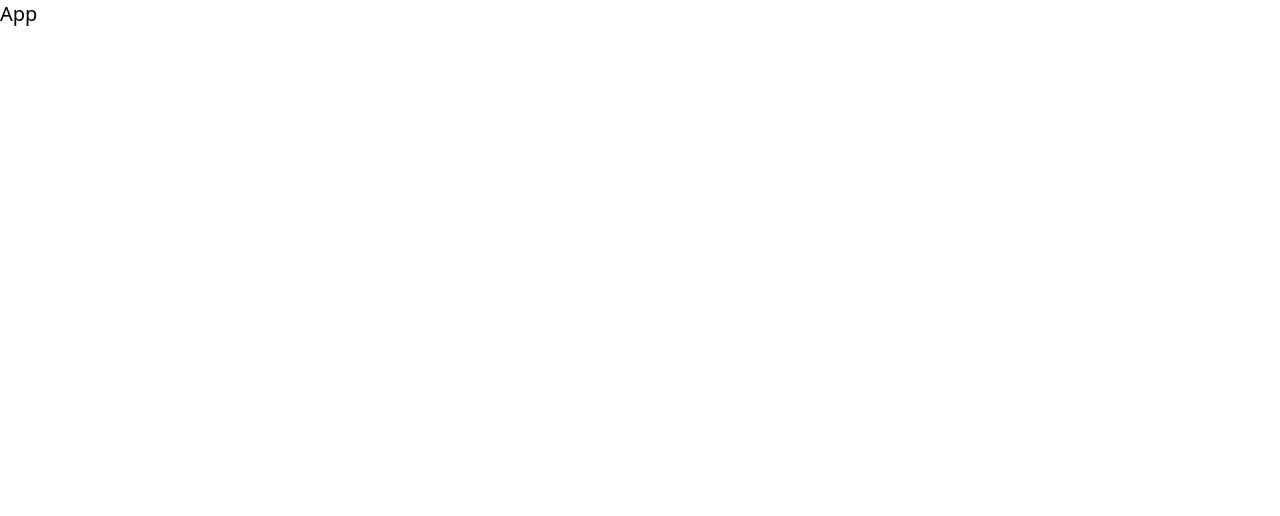
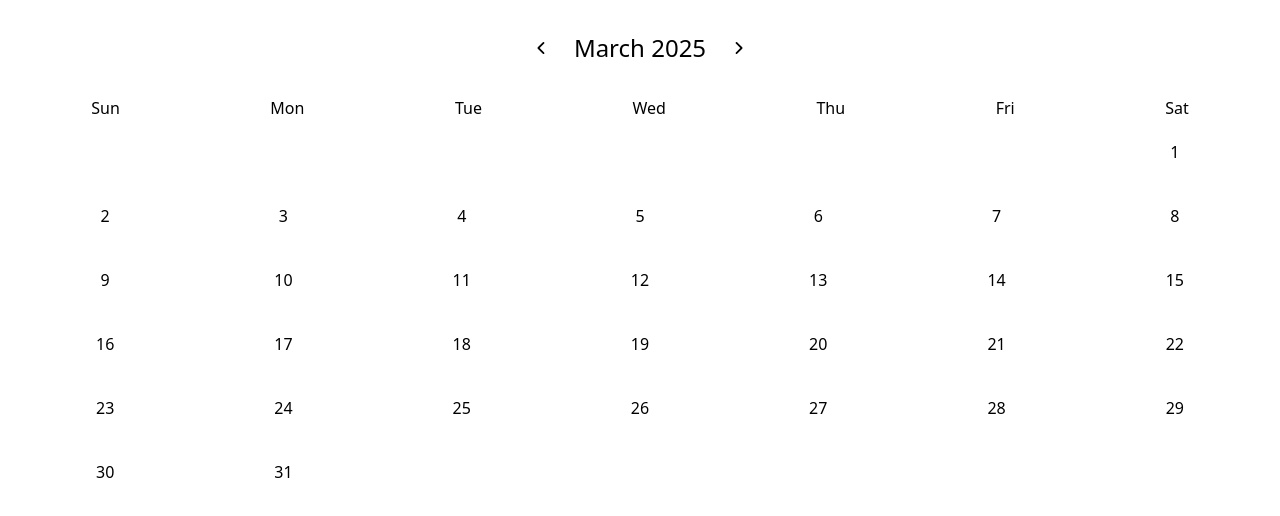
Before and after one commit to roylory/shift-calendar, a React (Vite) app: page / in a window 1280 px wide. Shown: the top 516 px of the page. Built offline with nearby package versions, Linux system fonts and the light colour scheme.

Commit message:
basic calendar

```diff
--- a/package.json
+++ b/package.json
@@ -10,6 +10,7 @@
     "preview": "vite preview"
   },
   "dependencies": {
+    "@heroicons/react": "^2.2.0",
     "react": "^19.0.0",
     "react-dom": "^19.0.0"
   },
--- a/src/App.tsx
+++ b/src/App.tsx
@@ -1,6 +1,10 @@
+import Calendar from "./Calendar"
+
 function App() {
   return (
-    <h1 className="text-xl">App</h1>
+    <div className="container mx-auto p-4">
+      <Calendar />
+    </div>
   )
 }
 
--- /dev/null
+++ b/src/Calendar.tsx
@@ -0,0 +1,65 @@
+import { useState } from "react"
+import { ChevronLeftIcon, ChevronRightIcon } from "@heroicons/react/20/solid"
+
+function Calendar() {
+  const today = new Date()
+  const [currentYear, setCurrentYear] = useState(today.getFullYear())
+  const [currentMonth, setCurrentMonth] = useState(today.getMonth())
+  const currentMonthString = new Intl.DateTimeFormat("en-US", { month: "long" }).format(new Date(currentYear, currentMonth))
+
+  const goToPreviousMonth = () => {
+    if (currentMonth === 0) {
+      setCurrentYear(currentYear - 1)
+      setCurrentMonth(11)
+    } else {
+      setCurrentMonth(currentMonth - 1)
+    }
+  }
+
+  const goToNextMonth = () => {
+    if (currentMonth === 11) {
+      setCurrentYear(currentYear + 1)
+      setCurrentMonth(0)
+    } else {
+      setCurrentMonth(currentMonth + 1)
+    }
+  }
+
+  return (
+    <>
+      <div className="flex justify-center items-center pb-4">
+        <button
+          onClick={goToPreviousMonth}
+          className="cursor-pointer print:hidden hover:bg-gray-200 rounded-full p-1"
+        >
+          <ChevronLeftIcon className="w-6 h-6" />
+        </button>
+        <h2 className="text-2xl text-center m-4">{currentMonthString} {currentYear}</h2>
+        <button onClick={goToNextMonth} className="cursor-pointer print:hidden hover:bg-gray-200 rounded-full p-1">
+          <ChevronRightIcon className="w-6 h-6" />
+        </button>
+      </div>
+      <div className="flex flex-col items-center">
+        <div className="flex w-full justify-around">
+          <div className="text-center">Sun</div>
+          <div className="text-center">Mon</div>
+          <div className="text-center">Tue</div>
+          <div className="text-center">Wed</div>
+          <div className="text-center">Thu</div>
+          <div className="text-center">Fri</div>
+          <div className="text-center">Sat</div>
+        </div>
+        <div className="flex flex-wrap w-full">
+          {Array.from({ length: new Date(currentYear, currentMonth, 1).getDay() }).map((_, index) => (
+            <div key={index} className="w-1/7 h-16"></div>
+          ))}
+          {Array.from({ length: new Date(currentYear, currentMonth + 1, 0).getDate() }).map((_, index) => (
+            <div key={index} className="w-1/7 h-16 flex items-center justify-center">{index + 1}</div>
+          ))}
+        </div>
+      </div>
+    </>
+  )
+}
+
+export default Calendar
```
Also changed, not shown: 1 other file (tests, documents, lock files or other folders).
